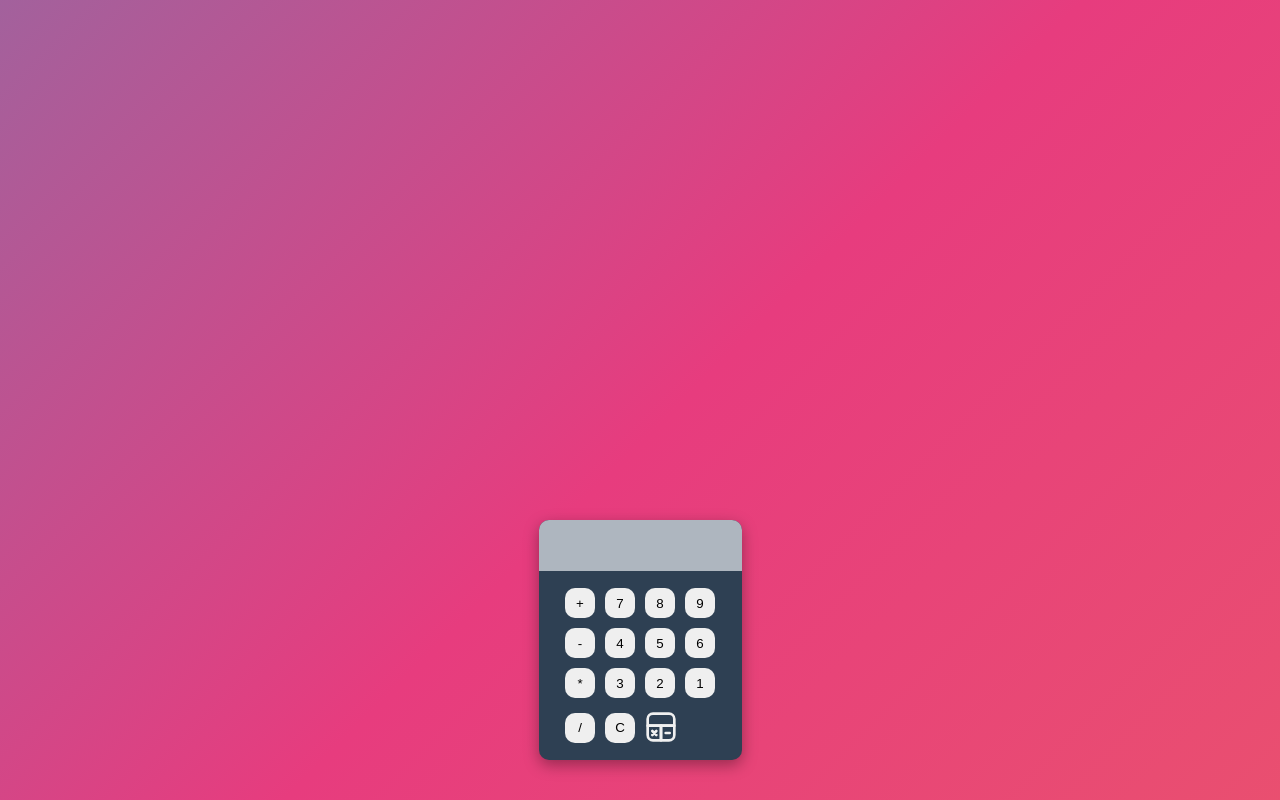
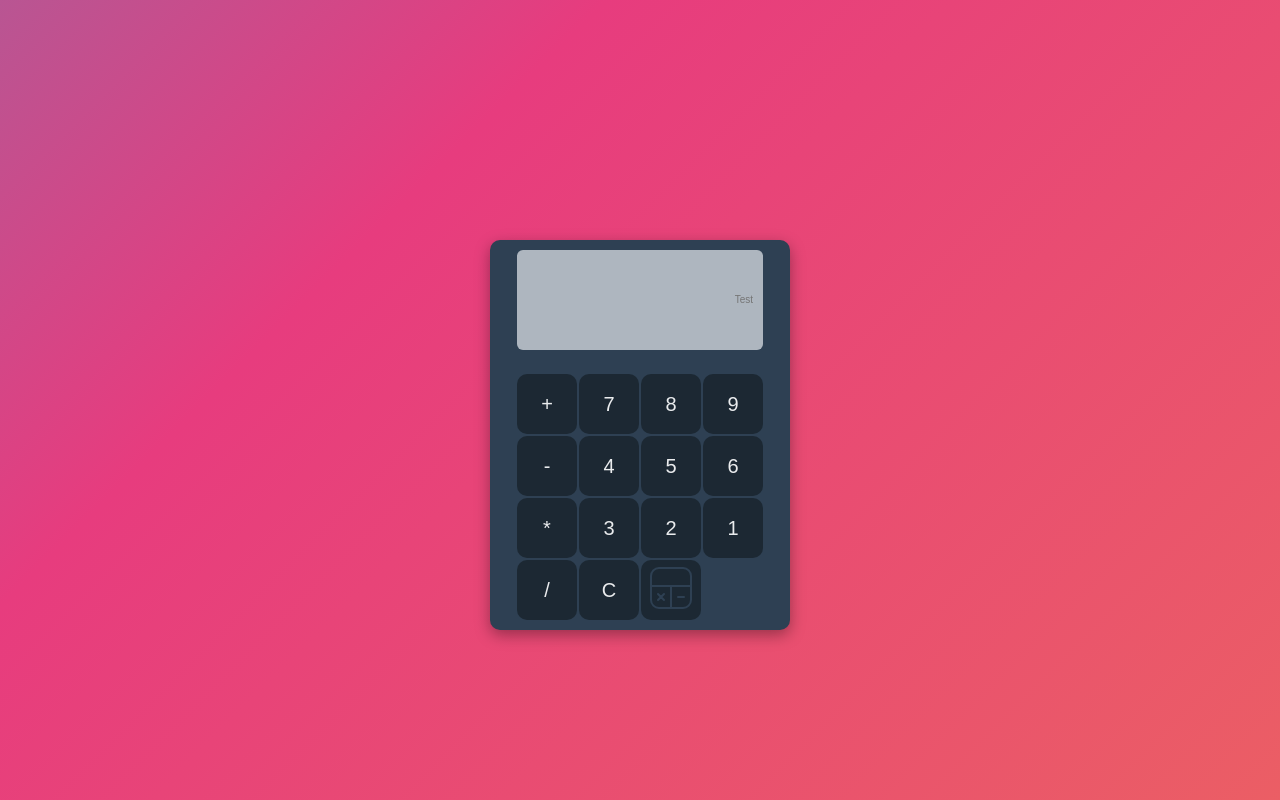
Before and after one commit to KanaMundra/Basic-Calculator, a plain HTML site: page index.html in a window 1280 px wide. Shown: the top 800 px of the page. Drawn offline with Linux system fonts and the light colour scheme.

Commit message:
Another UI changes

```diff
--- a/index.html
+++ b/index.html
@@ -15,7 +15,7 @@
 
     <div class="d-flex flex-column justify-content-center w-100 h-100">
     <div class="main">
-        <input class="display" id="display" readonly/>
+        <input class="display" id="display" placeholder="Test" readonly/>
         <div class="buttons">
             <button onclick="appendTodisplay('+')">+</button>
             <button onclick="appendTodisplay('7')">7</button>
@@ -31,7 +31,7 @@
             <button onclick="appendTodisplay('1')">1</button>
             <button onclick="appendTodisplay('/')">/</button>
             <button onclick="appendTodisplay('C')">C</button>
-            <i class="ai-calculator"><svg xmlns="http://www.w3.org/2000/svg" width="32" height="32" viewBox="0 0 24 24" fill="none" stroke="currentColor" stroke-width="2" stroke-linecap="round" stroke-linejoin="round" class="ai ai-Calculator"><path d="M2 6a4 4 0 0 1 4-4h12a4 4 0 0 1 4 4v5H2V6z"/><path d="M18.5 16.5h-3"/><path d="M12 11h10v7a4 4 0 0 1-4 4h-6V11z"/><path d="M12 11H2v7a4 4 0 0 0 4 4h6V11z"/><path d="M5.5 18L7 16.5m0 0L8.5 15M7 16.5L8.5 18M7 16.5L5.5 15"/></svg></i>
+            <button onclick="appendTodisplayq('=')"><i class="ai-calculator"><svg xmlns="http://www.w3.org/2000/svg" width="" height="50" viewBox="0 0 24 24" fill="none" stroke="currentColor" stroke-width="1" stroke-linecap="round" stroke-linejoin="round" class="ai ai-Calculator"><path d="M2 6a4 4 0 0 1 4-4h12a4 4 0 0 1 4 4v5H2V6z"/><path d="M18.5 16.5h-3"/><path d="M12 11h10v7a4 4 0 0 1-4 4h-6V11z"/><path d="M12 11H2v7a4 4 0 0 0 4 4h6V11z"/><path d="M5.5 18L7 16.5m0 0L8.5 15M7 16.5L8.5 18M7 16.5L5.5 15"/></svg></i></button>
         </div>
 
     </div>
--- a/style.css
+++ b/style.css
@@ -7,7 +7,7 @@ body{
     background: linear-gradient(-45deg, #ee7752, #e73c7e, #23a6d5, #23d5ab);
 	background-size: 400% 400%;
 	animation: gradient 15s ease infinite;
-	height: 100vh;
+	height: 100;
 }
 @keyframes gradient {
 	0% {
@@ -20,11 +20,9 @@ body{
 		background-position: 0% 50%;
 	}
 }
-
-
 .main{
-    max-width: 500px;
-    height: 240px;
+    width: 300px;
+    height: 390px;
     overflow: hidden;
     display: grid;
     justify-content: center;
@@ -35,36 +33,43 @@ body{
     background-color: #2E4053;
 }
 .display{
-    width: 100%;
-    height: 100%;
-    margin-bottom: 10px;
+    max-width: 100%;
+    height: 80px;
+    margin-bottom: 5px;
     font-size: 15px;
     border: none;
     color: white;
-    background-color: #AEB6BF ;
+    background-color: #AEB6BF;
+    border-radius: 6px;
+    text-align: right;
+    padding: 10px;
+    font-size: 10px;
+
 }
 .buttons{
     justify-content: center;
     align-items: center;
     display: grid;
-    grid-template-columns: 30px 30px 30px 30px;
-    gap: 10px;
+    grid-template-columns: 60px 60px 60px 60px;
+    gap: 2px;
 }
 button{
-    height: 30px;
-    width: 30px;
+    height: 60px;
+    width: 60px;
     border-radius: 10px;
     border: none;
+    color: 	#EAECEE;
+    background-color: #1C2833;
+    font-size: 20px;
+    font-style: serif;
+    cursor: pointer;
 }
 
 .ai-calculator{
-    color: #f0f0f0;
     align: center;
-    margin-top: 3px;
+    color: #2E4053;
 }
-.ai-calculator:hover{
-    color: #85929E;
+
+button:hover{
+    background-color: #C0C0C0;
 }
-button:hover{
-    background-color: #B7B7B7;
-}
```
